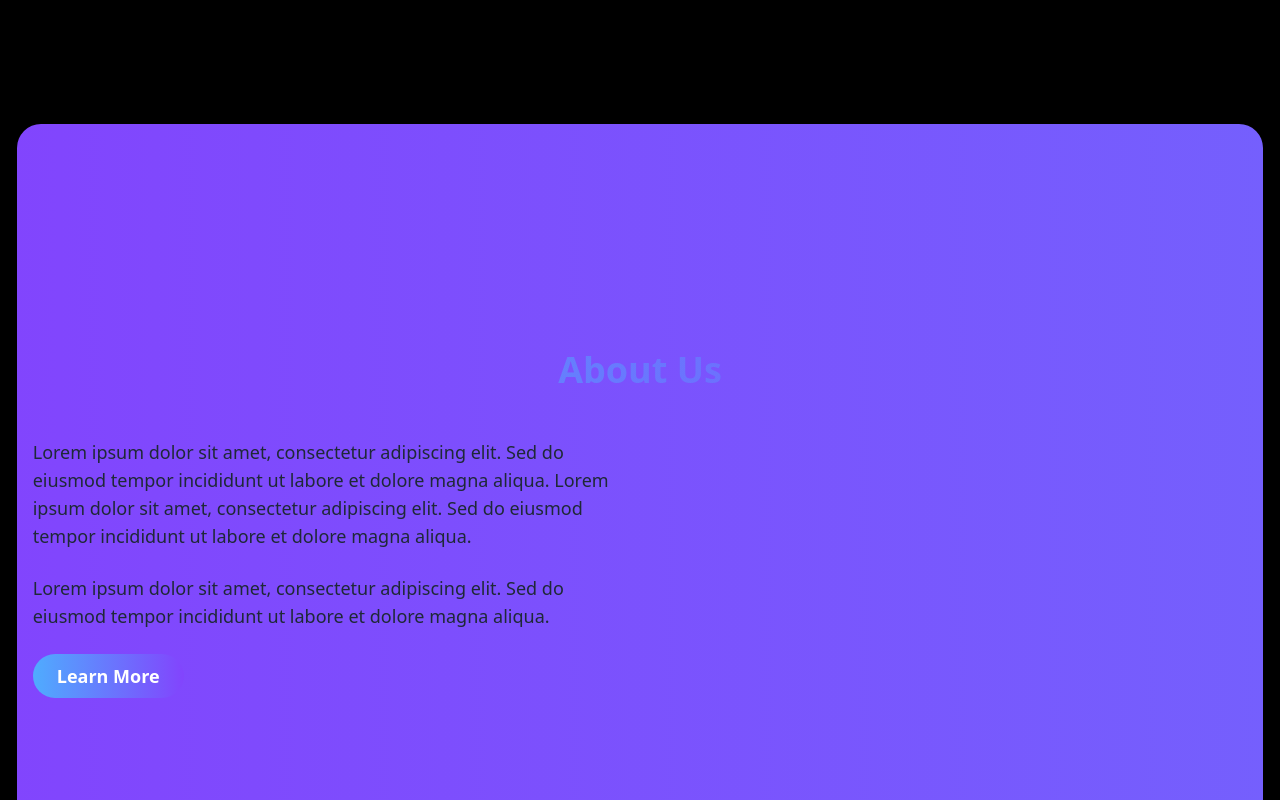
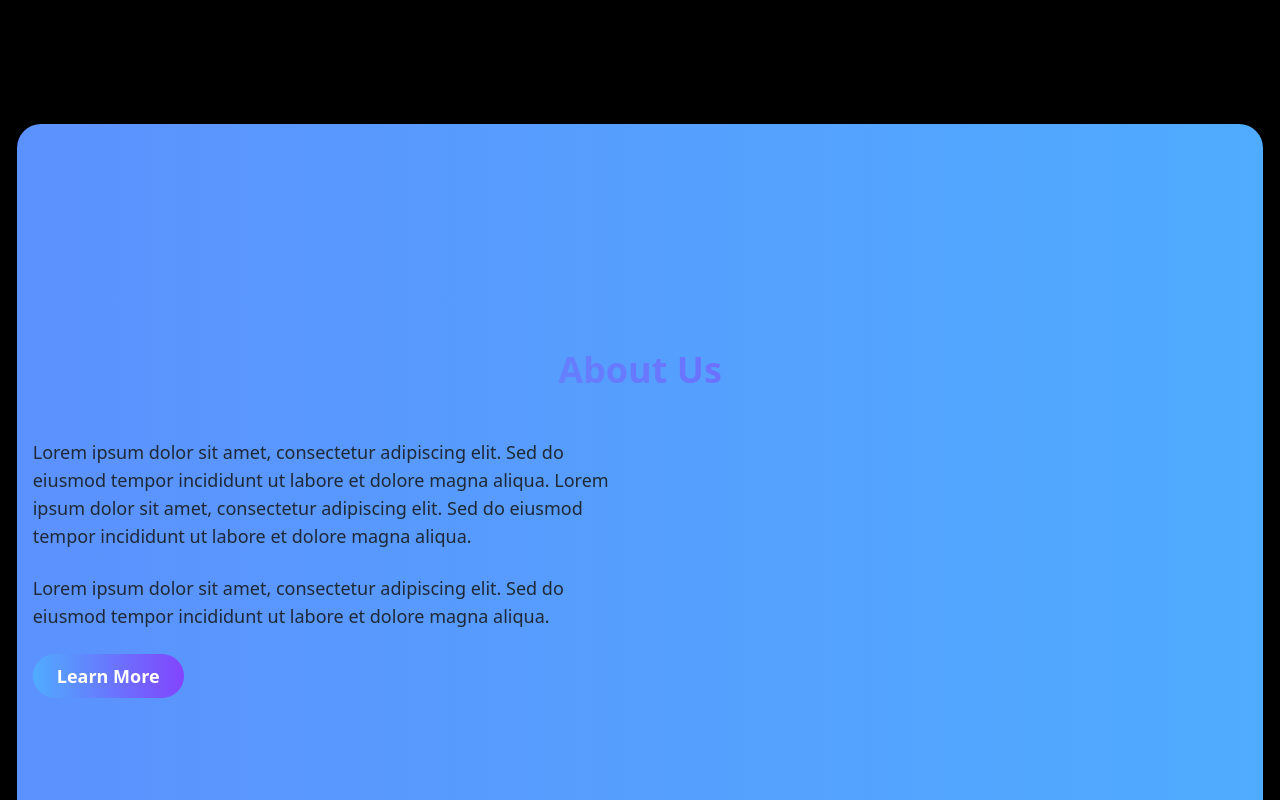
Before and after one commit to CarbonCybersec/carbon-web, a Next.js app: page /carbon-web/ in a window 1280 px wide. Shown: the part 1480-2280 px from the top of the page. Built offline with nearby package versions, Linux system fonts and the light colour scheme.

Commit message:
Update globals.css

```diff
--- a/src/app/globals.css
+++ b/src/app/globals.css
@@ -85,7 +85,7 @@ body {
 		var(--gradient-end)
 	);
 	background-size: 400% 400%;
-	animation: gradientAnimation 6s ease infinite;
+	animation: gradientAnimation 12s ease infinite; /* we don't want 2skq complaining */
 }
 
 @keyframes gradientAnimation {
```
